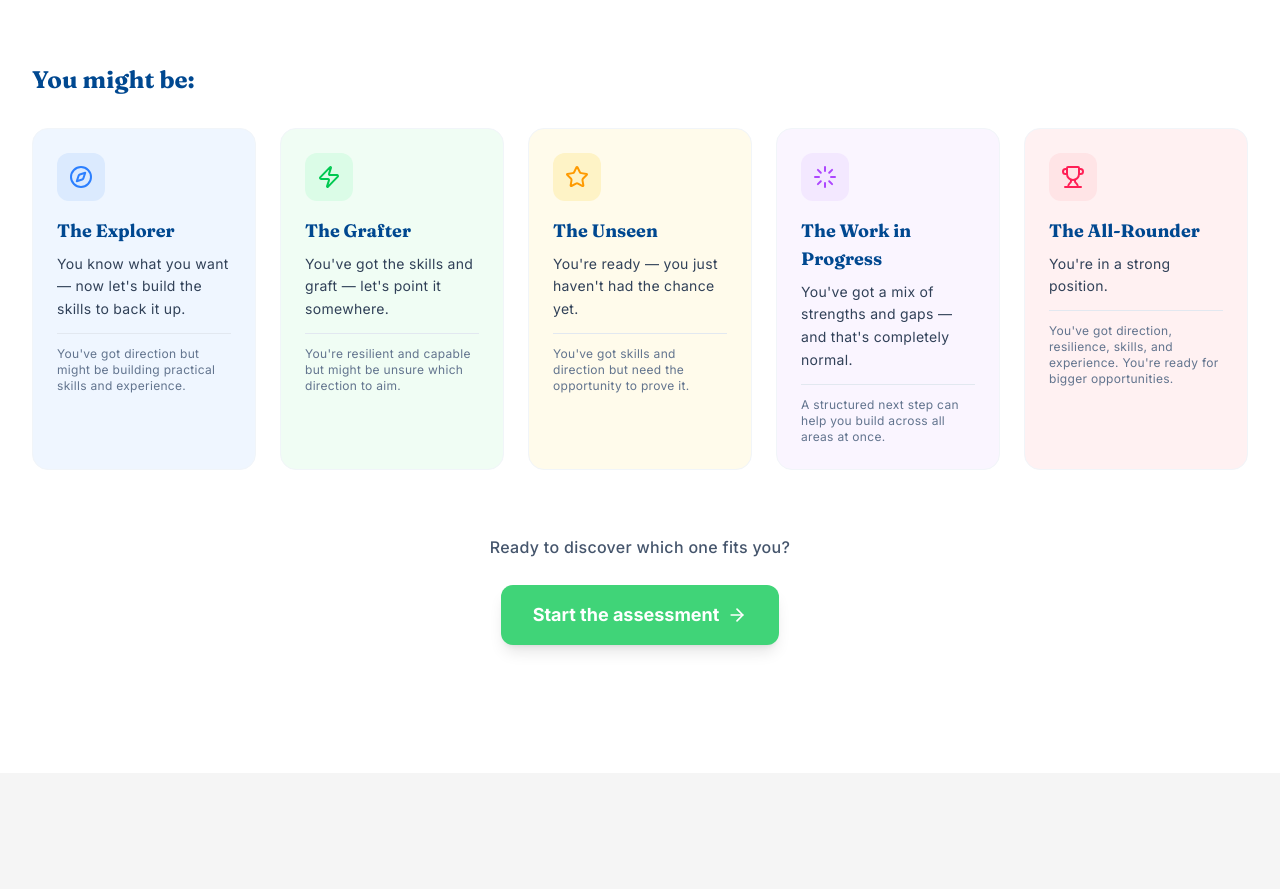
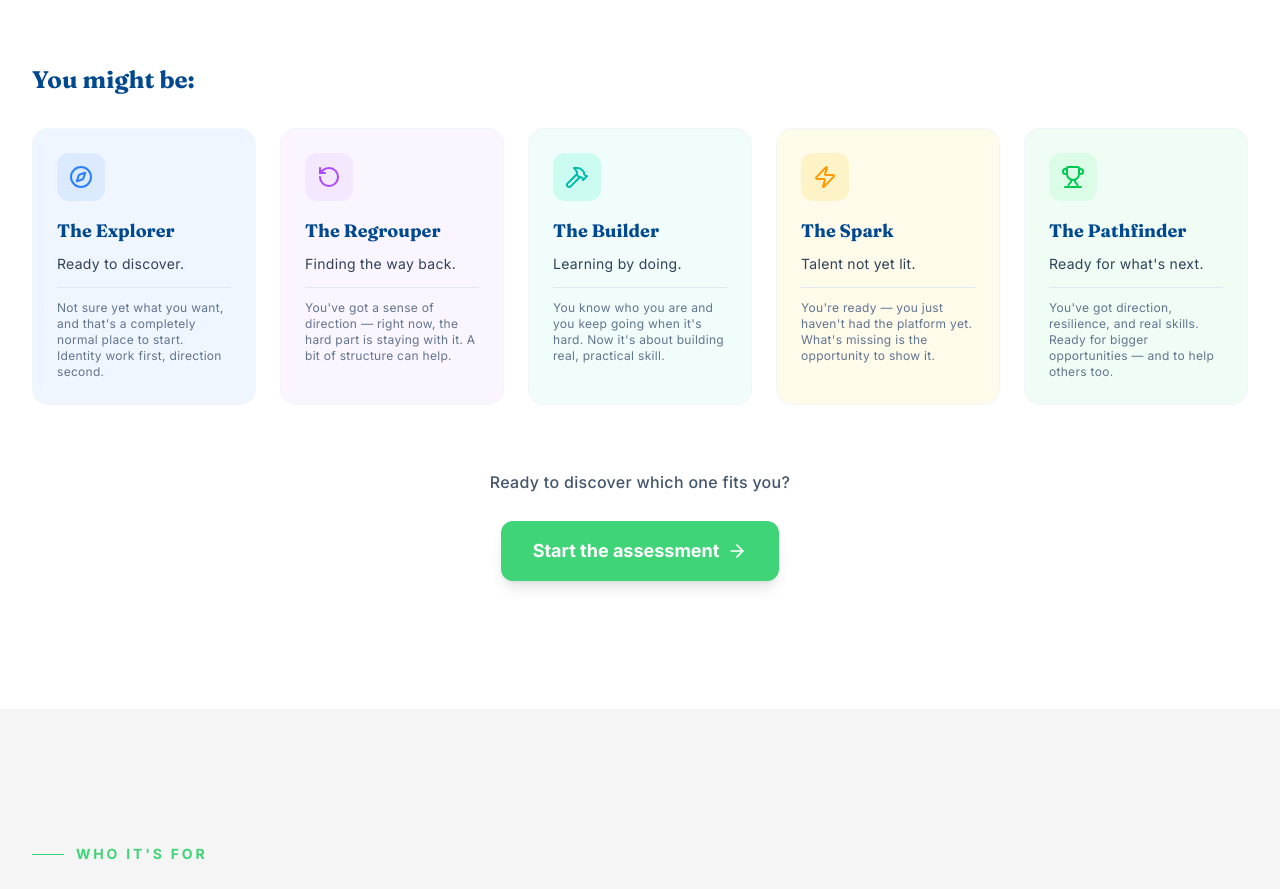
Before and after one commit to Pathfinder-Educational-Limited/PthFndR-Rebuild, a React (Vite) app: page / in a window 1280 px wide. Shown: the part 2162-3051 px from the top of the page. Built offline with nearby package versions, Linux system fonts and the light colour scheme.

Commit message:
fix: correct AssessmentPathwaysSection.tsx to confirmed five-archetype set (resolves focus group archetype mismatch)

```diff
--- a/src/components/AssessmentPathwaysSection.tsx
+++ b/src/components/AssessmentPathwaysSection.tsx
@@ -1,5 +1,5 @@
 import { Link } from 'react-router-dom';
-import { ArrowRight, Compass, Zap, Star, Loader, Trophy } from 'lucide-react';
+import { ArrowRight, Compass, Zap, Hammer, RotateCcw, Trophy } from 'lucide-react';
 import { Eyebrow } from './ui/Eyebrow';
 
 const pathways = [
@@ -9,44 +9,44 @@ const pathways = [
     color: 'text-blue-500',
     bgColor: 'bg-blue-50',
     iconBg: 'bg-blue-100',
-    description: 'You know what you want — now let\'s build the skills to back it up.',
-    detail: 'You\'ve got direction but might be building practical skills and experience.',
+    description: 'Ready to discover.',
+    detail: 'Not sure yet what you want, and that\'s a completely normal place to start. Identity work first, direction second.',
   },
   {
-    name: 'The Grafter',
+    name: 'The Regrouper',
+    icon: RotateCcw,
+    color: 'text-purple-500',
+    bgColor: 'bg-purple-50',
+    iconBg: 'bg-purple-100',
+    description: 'Finding the way back.',
+    detail: 'You\'ve got a sense of direction — right now, the hard part is staying with it. A bit of structure can help.',
+  },
+  {
+    name: 'The Builder',
+    icon: Hammer,
+    color: 'text-teal-500',
+    bgColor: 'bg-teal-50',
+    iconBg: 'bg-teal-100',
+    description: 'Learning by doing.',
+    detail: 'You know who you are and you keep going when it\'s hard. Now it\'s about building real, practical skill.',
+  },
+  {
+    name: 'The Spark',
     icon: Zap,
+    color: 'text-amber-500',
+    bgColor: 'bg-amber-50',
+    iconBg: 'bg-amber-100',
+    description: 'Talent not yet lit.',
+    detail: 'You\'re ready — you just haven\'t had the platform yet. What\'s missing is the opportunity to show it.',
+  },
+  {
+    name: 'The Pathfinder',
+    icon: Trophy,
     color: 'text-green-500',
     bgColor: 'bg-green-50',
     iconBg: 'bg-green-100',
-    description: 'You\'ve got the skills and graft — let\'s point it somewhere.',
-    detail: 'You\'re resilient and capable but might be unsure which direction to aim.',
-  },
-  {
-    name: 'The Unseen',
-    icon: Star,
-    color: 'text-amber-500',
-    bgColor: 'bg-amber-50',
-    iconBg: 'bg-amber-100',
-    description: 'You\'re ready — you just haven\'t had the chance yet.',
-    detail: 'You\'ve got skills and direction but need the opportunity to prove it.',
-  },
-  {
-    name: 'The Work in Progress',
-    icon: Loader,
-    color: 'text-purple-500',
-    bgColor: 'bg-purple-50',
-    iconBg: 'bg-purple-100',
-    description: 'You\'ve got a mix of strengths and gaps — and that\'s completely normal.',
-    detail: 'A structured next step can help you build across all areas at once.',
-  },
-  {
-    name: 'The All-Rounder',
-    icon: Trophy,
-    color: 'text-rose-500',
-    bgColor: 'bg-rose-50',
-    iconBg: 'bg-rose-100',
-    description: 'You\'re in a strong position.',
-    detail: 'You\'ve got direction, resilience, skills, and experience. You\'re ready for bigger opportunities.',
+    description: 'Ready for what\'s next.',
+    detail: 'You\'ve got direction, resilience, and real skills. Ready for bigger opportunities — and to help others too.',
   },
 ];
 
@@ -103,7 +103,7 @@ export default function AssessmentPathwaysSection() {
           </p>
           <Link
             to="/assessment"
-            className="inline-flex items-center gap-2 bg-pth-green text-white px-8 py-4 rounded-xl font-bold text-lg hover:bg-[#36b666] transition-all shadow-lg hover:shadow-xl hover:-translate-y-0.5"
+            className="inline-flex items-center gap-2 bg-pth-green text-white px-8 py-4 rounded-xl font-bold text-lg hover:bg-[#4ea858] transition-all shadow-lg hover:shadow-xl hover:-translate-y-0.5"
           >
             Start the assessment <ArrowRight size={20} aria-hidden="true" />
           </Link>
```
